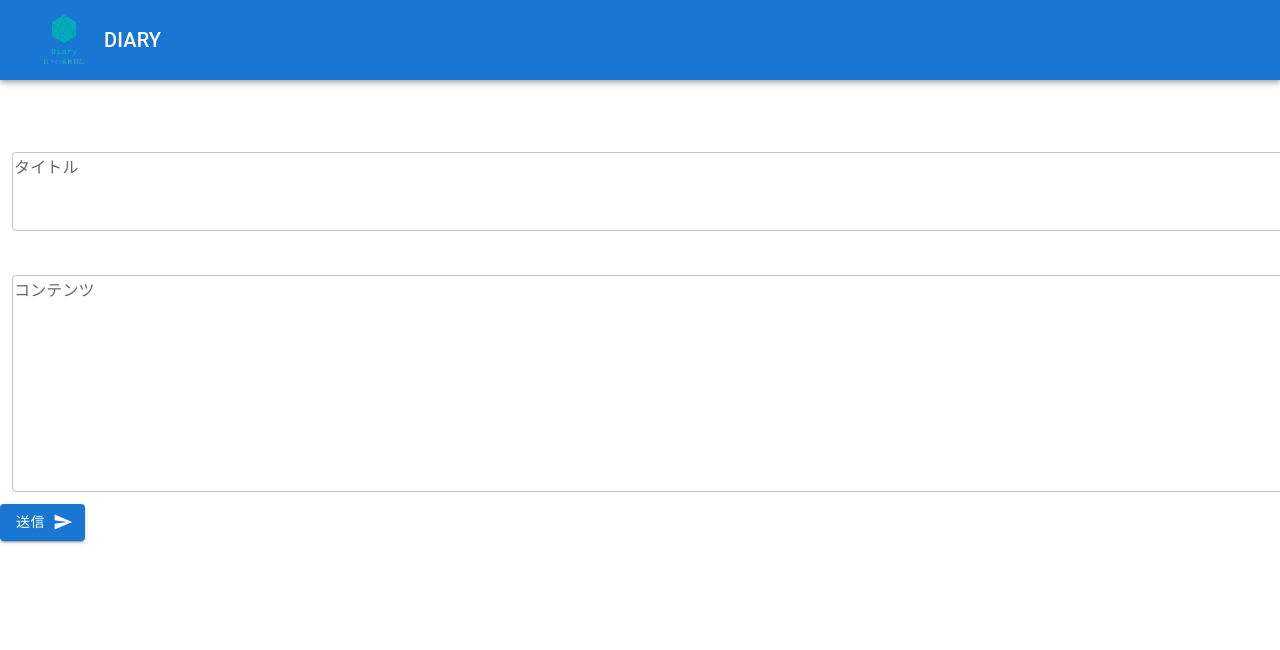
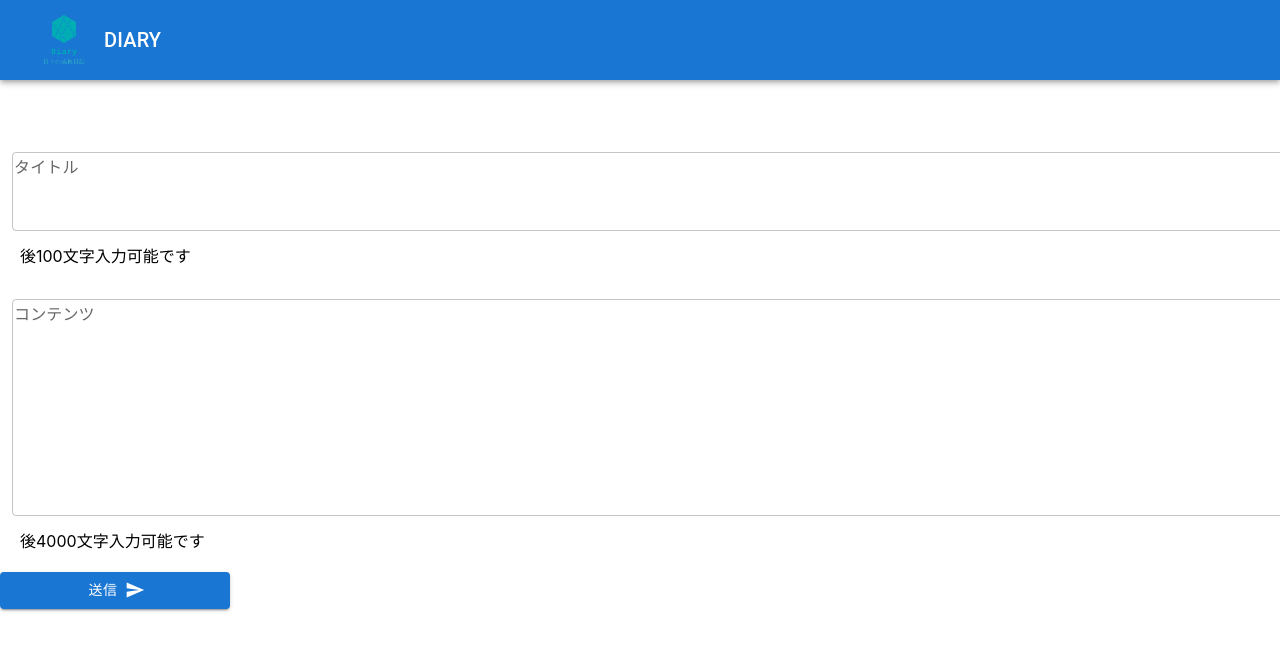
Before and after one commit to watanabe0055/diary_react, a React (Create React App) app: page /diary/1/update in a window 1280 px wide. Shown: the top 650 px of the page. Built offline with nearby package versions, Linux system fonts and the light colour scheme; no server answers.

Commit message:
編集にも同じロジック入れました

```diff
--- a/src/pages/diary/diaryEdit.tsx
+++ b/src/pages/diary/diaryEdit.tsx
@@ -1,12 +1,15 @@
+//Reactコンポネート
 import React, { useState, useEffect } from "react";
 import { useParams, useNavigate } from "react-router-dom";
-import styled from "styled-components";
 
+//自作コンポーネント
 import Error from "../error";
 import { setDiaryEditPageTitle } from "../../modules/setPageTitle";
 
+//外部ライブラリ
 import axios from "axios";
 import Cookies from "js-cookie";
+import styled from "styled-components";
 
 //マテリアル UI
 import Button from "@mui/material/Button";
@@ -17,6 +20,16 @@ const TextFiledBlock = styled.div`
   margin-top: 20px;
 `;
 
+const Counter = styled.div`
+  margin-left: 20px;
+  color: #000;
+`;
+
+const ErrorMessage = styled.div`
+  margin-left: 20px;
+  color: red;
+`;
+
 export default function DiaryEdit() {
   //ページのタイトルを設定
   setDiaryEditPageTitle();
@@ -25,17 +38,26 @@ export default function DiaryEdit() {
   const navigation = useNavigate();
 
   const [diaryId, setDiaryId] = useState("");
+
   const [title, setTitle] = useState("");
+  const [titleCount, setTitleCount] = useState(100);
+  const [titleValidation, setTitleValidation] = useState("");
+
   const [content, setContent] = useState("");
+  const [countCount, setCountCount] = useState(4000);
+  const [contentValidation, setContentValidation] = useState("");
+
   const [createdat, setCreatedat] = useState("");
   const [isStatus, setIsStatus] = useState(true);
 
   const handleOnEditTitle = (title: string) => {
     setTitle(title);
+    setTitleCount(100 - title.length);
   };
 
   const handleOnEditContent = (content: string) => {
     setContent(content);
+    setCountCount(4000 - content.length);
   };
 
   //devise認証用のヘッダー情報（apiを叩く時と同時はできない）
@@ -49,6 +71,7 @@ export default function DiaryEdit() {
   });
 
   //現在登録されているデータを表示するために、詳細APIを叩く
+  //即時実行してます
   function UseFeathDiaryDetail() {
     useEffect(() => {
       axios
@@ -66,12 +89,49 @@ export default function DiaryEdit() {
           setContent(diaryDetail[0].content);
           setCreatedat(diaryDetail[0].created_at);
           setIsStatus(true);
+
+          setTitleCount(100 - diaryDetail[0].title.length);
+          setCountCount(4000 - diaryDetail[0].content.length);
         })
         .catch(function (error) {
           console.log(error.response.data);
           setIsStatus(false);
         });
     }, []);
+  }
+
+  UseFeathDiaryDetail();
+
+  //編集APIの実行
+  function UseFeathDiaryEdit() {
+    generalApiInterface
+      .patch(`http://localhost:3000/api/v1/diary/${Number(params.id)}`, {
+        headers: {
+          uid: Cookies.get("uid"),
+          client: Cookies.get("client"),
+          access_token: Cookies.get("access-token"),
+        },
+        title: title,
+        content: content,
+        //emotion_id: "2",
+      })
+      .then((res) => {
+        navigation("/diary", { state: "Diaryの編集に成功しました！！" });
+      })
+      .catch(function (error) {
+        const errorResponse = error.response.data;
+        console.log(errorResponse.message);
+        setTitleValidation("");
+        setContentValidation("");
+        if (errorResponse.message.title) {
+          setTitleValidation("タイトルは1文字以上100文字以下にしてください");
+        }
+        if (errorResponse.message.content) {
+          setContentValidation(
+            "コンテンツは1文字以上4000文字以下にしてください"
+          );
+        }
+      });
   }
 
   //フロントに400を出すか判断する
@@ -108,6 +168,8 @@ export default function DiaryEdit() {
               },
             }}
           />
+          <ErrorMessage>{titleValidation}</ErrorMessage>
+          <Counter>後{titleCount}文字入力可能です</Counter>
         </TextFiledBlock>
         <TextFiledBlock>
           <TextField
@@ -131,38 +193,19 @@ export default function DiaryEdit() {
             }}
           />
         </TextFiledBlock>
+
+        <ErrorMessage>{contentValidation}</ErrorMessage>
+        <Counter>後{countCount}文字入力可能です</Counter>
         <Button
           onClick={() => UseFeathDiaryEdit()}
           variant="contained"
           endIcon={<SendIcon />}
+          sx={{ marginTop: "20px", width: "230px" }}
         >
           送信
         </Button>
       </div>
     </>
   );
-
-  //TODO:認証が通らないので一時的にBEの認証を削除
-  //編集APIの実行
-  function UseFeathDiaryEdit() {
-    generalApiInterface
-      .patch(`http://localhost:3000/api/v1/diary/${Number(params.id)}`, {
-        headers: {
-          uid: Cookies.get("uid"),
-          client: Cookies.get("client"),
-          access_token: Cookies.get("access-token"),
-        },
-        title: title,
-        content: content,
-        //emotion_id: "2",
-      })
-      .then((res) => {
-        navigation("/diary", { state: "Diaryの編集に成功しました！！" });
-      })
-      .catch(function (error) {
-        console.error(error.response.data);
-      });
-  }
-  UseFeathDiaryDetail();
   return <>{Render()}</>;
 }
```
Also changed, not shown: src/pages/diary/diaryRegister.tsx (+3 -4 lines).
